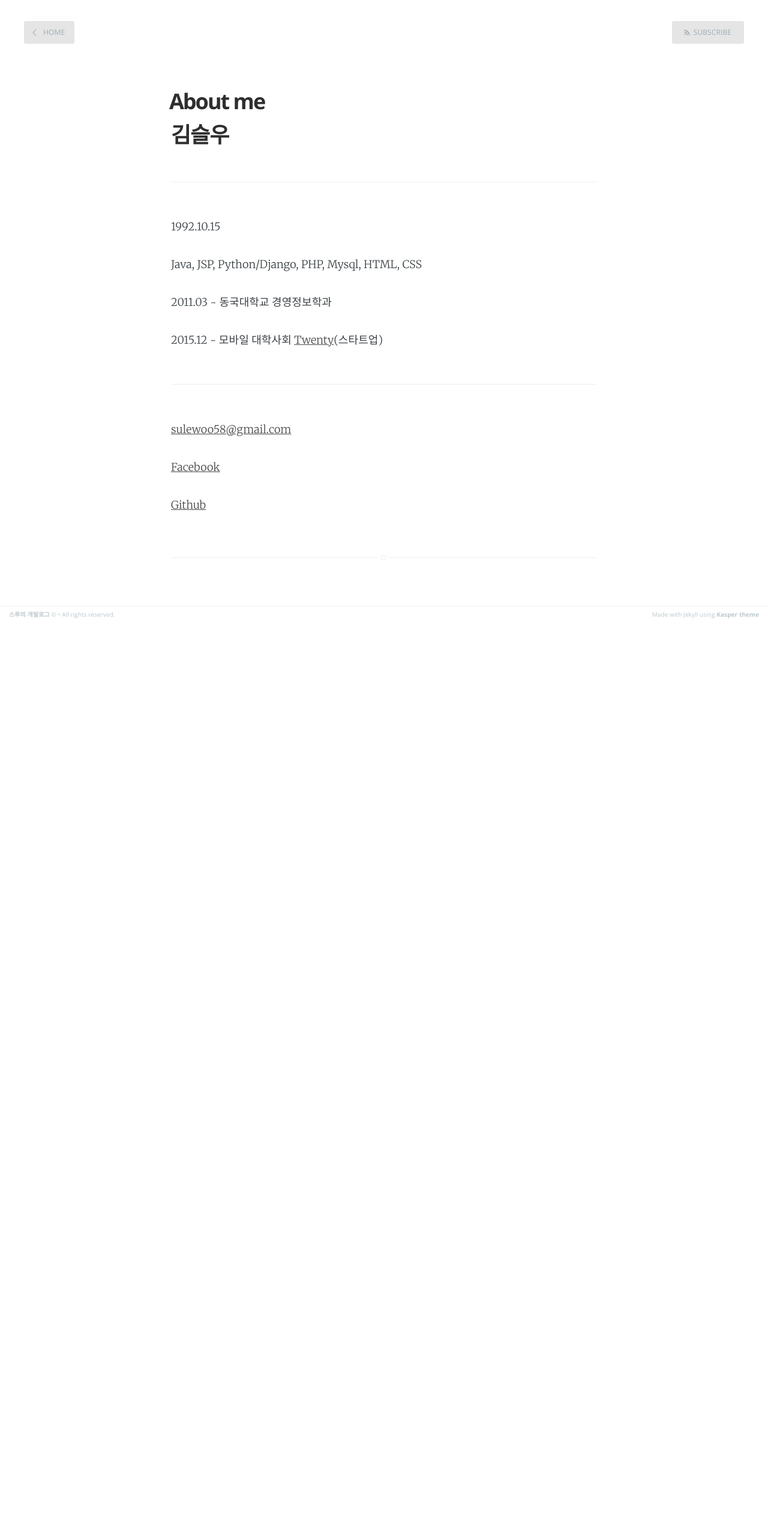
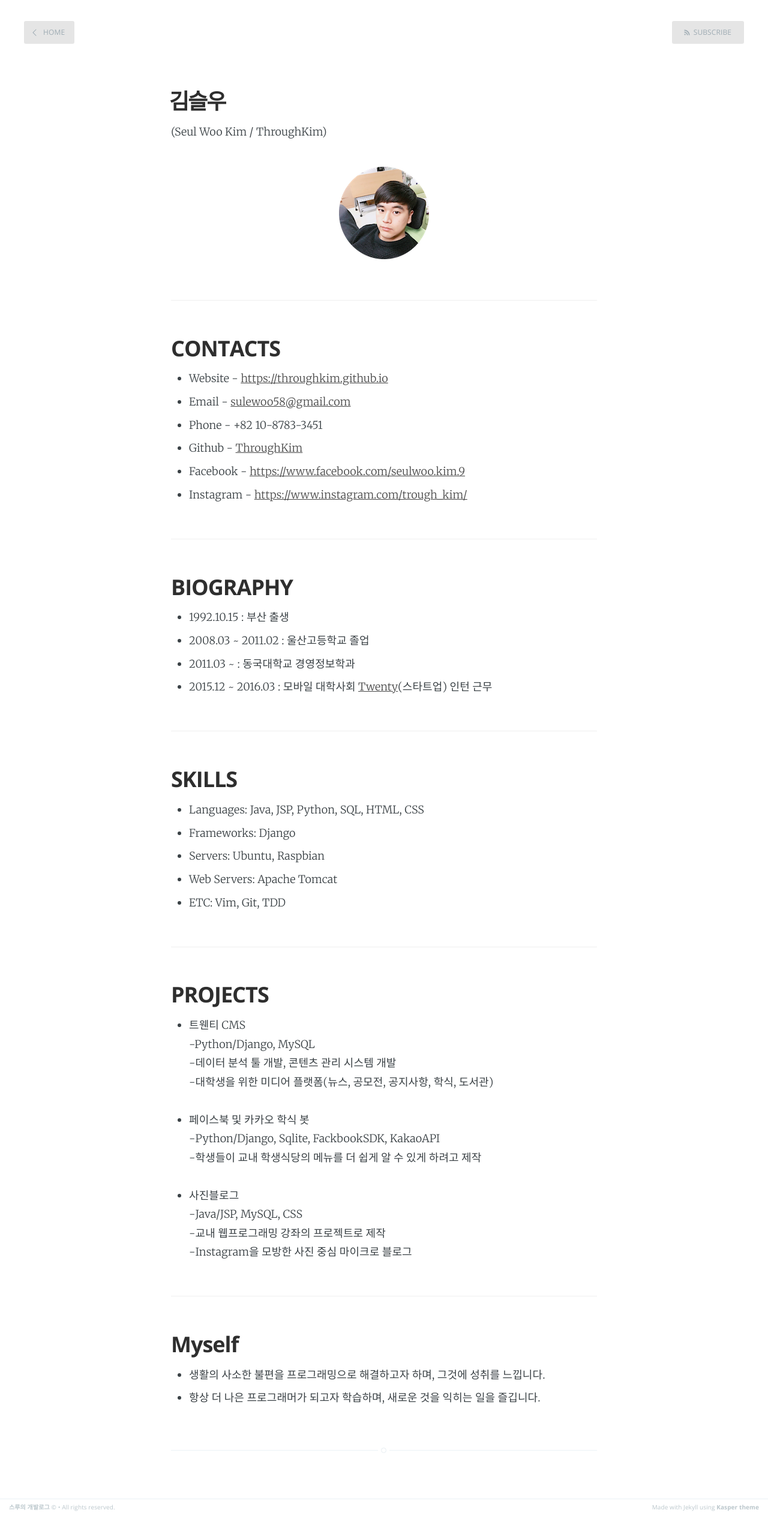
Before and after one commit to ThroughKim/throughkim.github.com, a Jekyll site: the page built from about.md, in a window 1280 px wide. Shown: the whole page at 60% size. Built offline with Jekyll 4.4.1, drawn with Linux system fonts in a browser that asks for light colours; Markdown is read by kramdown in place of the engine named in the settings; before the commit the page ends 1039 px from its top, so only the background shows below that.

Commit message:
resume updated

```diff
--- a/about.md
+++ b/about.md
@@ -1,23 +1,58 @@
 ---
 layout: page
-title: About me
+title: 김슬우
 ---
+(Seul Woo Kim / ThroughKim)
 
-##김슬우
+![profile](/images/profile_image.png)
+
+---
+##CONTACTS
+
+* Website - [https://throughkim.github.io](https://throughkim.github.io)
+* Email - [sulewoo58@gmail.com](mailto:sulewoo58@gmail.com)
+* Phone - +82 10-8783-3451
+* Github - [ThroughKim](https://github.com/ThroughKim)
+* Facebook - [https://www.facebook.com/seulwoo.kim.9](https://www.facebook.com/seulwoo.kim.9)
+* Instagram - [https://www.instagram.com/trough_kim/](https://www.instagram.com/trough_kim/)
 
 ---
 
-1992.10.15
+##BIOGRAPHY
 
-Java, JSP, Python/Django, PHP, Mysql, HTML, CSS
-
-2011.03 ~ 동국대학교 경영정보학과
-
-2015.12 ~ 모바일 대학사회 [Twenty](https://www.facebook.com/withtwenty/)(스타트업)
+* 1992.10.15 : 부산 출생
+* 2008.03 ~ 2011.02  : 울산고등학교 졸업
+* 2011.03 ~  : 동국대학교 경영정보학과
+* 2015.12 ~ 2016.03  : 모바일 대학사회 [Twenty](https://www.facebook.com/withtwenty/)(스타트업) 인턴 근무
 
 ---
-[sulewoo58@gmail.com](mailto:sulewoo58@gmail.com)
+##SKILLS
 
-[Facebook](https://www.facebook.com/seulwoo.kim.9)
+* Languages: Java, JSP, Python, SQL, HTML, CSS
+* Frameworks: Django
+* Servers: Ubuntu, Raspbian
+* Web Servers: Apache Tomcat
+* ETC: Vim, Git, TDD
 
-[Github](https://github.com/ThroughKim)
+---
+##PROJECTS
+
+* 트웬티 CMS
+    -Python/Django, MySQL
+    -데이터 분석 툴 개발, 콘텐츠 관리 시스템 개발
+    -대학생을 위한 미디어 플랫폼(뉴스, 공모전, 공지사항, 학식, 도서관)
+
+* 페이스북 및 카카오 학식 봇
+    -Python/Django, Sqlite, FackbookSDK, KakaoAPI
+    -학생들이 교내 학생식당의 메뉴를 더 쉽게 알 수 있게 하려고 제작
+
+* 사진블로그
+    -Java/JSP, MySQL, CSS
+    -교내 웹프로그래밍 강좌의 프로젝트로 제작
+    -Instagram을 모방한 사진 중심 마이크로 블로그
+
+---
+## Myself
+
+* 생활의 사소한 불편을 프로그래밍으로 해결하고자 하며, 그것에 성취를 느낍니다.
+* 항상 더 나은 프로그래머가 되고자 학습하며, 새로운 것을 익히는 일을 즐깁니다.
--- a/css/main.css
+++ b/css/main.css
@@ -34,6 +34,9 @@ a:visited { color: #00cd91; }
   zoom: 1;
 }
 
+img.alignleft{float:left}
+img.alignright{float:right}
+img.aligncenter{display:block;margin:0 auto}
 
 /* Layout Styles */
 /* ----------------------------------------------------------*/
```
Also changed, not shown: images/profile_image.png (added), 2 other files.
